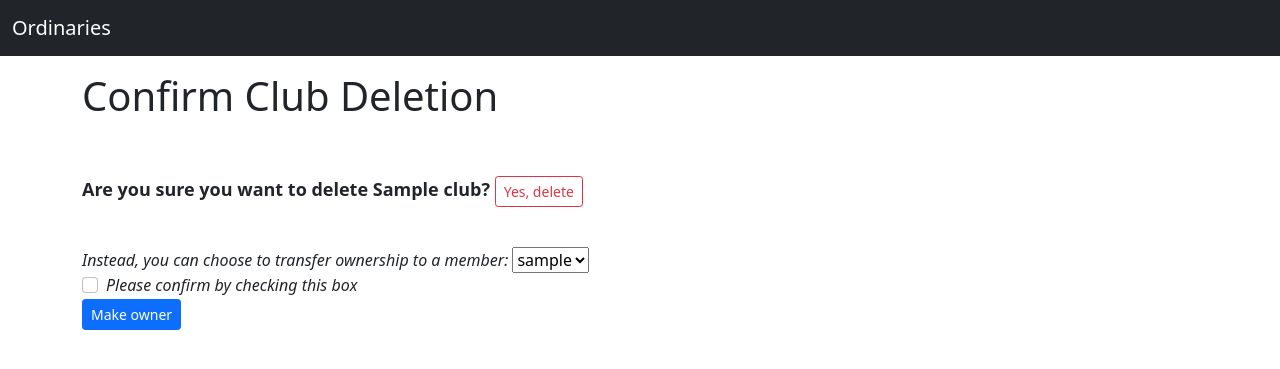
After one commit to rahafv/The-Ordinaries, a Django app: template bookclub/templates/delete_club_confirmation_page.html in a window 1280 px wide. The commit adds this page. Shown: the top 369 px of the page. Run offline with Django 3.2, Linux system fonts and the light colour scheme; the template is opened without the code that fills it: most values are stand-ins (such as "Sample title", 1, 10 or a date in 2020); some libraries are stand-ins or nearby versions.

Commit message:
- Add delete club functionality - Add delete club confirmation html and view - Add tests for delete club view - Add tests for delete confirmation view

```diff
--- /dev/null
+++ b/bookclub/templates/delete_club_confirmation_page.html
@@ -0,0 +1,37 @@
+{% extends 'base_content.html' %}
+{% block title %} Delete club confirmation {% endblock %}
+{% block content %}
+<div class="container">
+  <div class="row">
+    <div class="col-12">
+    <h1>Confirm Club Deletion</h1>
+    <br><br>
+    <font size= "4"><strong> Are you sure you want to delete {{club.name}}? </font></strong>
+    <a href="{% url 'delete_club' club_id=club_id %}" class="btn btn-outline-primary btn-sm btn-outline-danger">Yes, delete</a>
+    </br></br>
+    <p>
+        <form method="post">
+            {% csrf_token %}
+            <i> Instead, you can choose to transfer ownership to a member: </i>
+            <select id="selected_member" name="selected_member">
+                {% for member in members %}
+                <option value={{member.id}}> {{member.username}} </option>
+                {% endfor %}
+            </select>
+            <br>
+            <div class="form-check">
+                <input class="form-check-input" type="checkbox" value="checked" id="defaultCheck" required>
+                <label class="form-check-label" for="defaultCheck">
+                  <i> Please confirm by checking this box </i>
+                </label>
+              </div>
+
+            <input type="submit" class="btn btn-primary btn-sm mb-3" value="Make owner"> </br>
+        </form>
+    </p>
+
+
+    </div>
+  </div>
+</div>
+{% endblock %}
--- a/bookclub/templates/edit_club_info.html
+++ b/bookclub/templates/edit_club_info.html
@@ -11,6 +11,7 @@
         {% csrf_token %}
         {% include 'partials/bootstrap_form.html' with form=form %}
         <input type="submit" value="Update" class="btn btn-lg btn-outline-dark">
+        <a href="{% url 'delete_club_confirmation' club_id=club_id %}" class="btn btn-lg btn-outline-danger">Delete club</a>
       </form>
     </div>
   </div>
--- a/system/urls.py
+++ b/system/urls.py
@@ -72,6 +72,9 @@ urlpatterns = [
     path('followings/<int:user_id>/', views.following_list, name='following_list'),
     path('followers/<int:user_id>/', views.followers_list, name='followers_list'),
     path('search_page', views.search_page, name='search_page'),
+    path('delete_club/<int:club_id>', views.delete_club, name='delete_club'),
+    path('confirm_delete_club/<int:club_id>', views.delete_club_confirmation, name='delete_club_confirmation'),
+
 
 
 ]
```
Also changed, not shown: bookclub/tests/views/test_delete_club_confirmation_view.py (added, +37 -0 lines), bookclub/tests/views/test_delete_club_view.py (added, +49 -0 lines), bookclub/views.py (+23 -0 lines).
